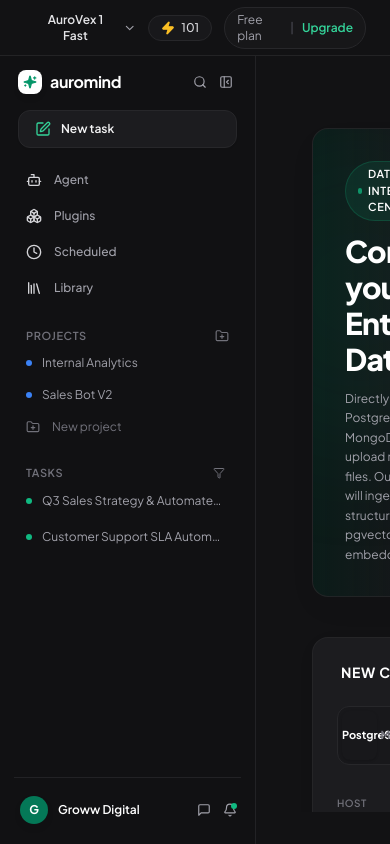
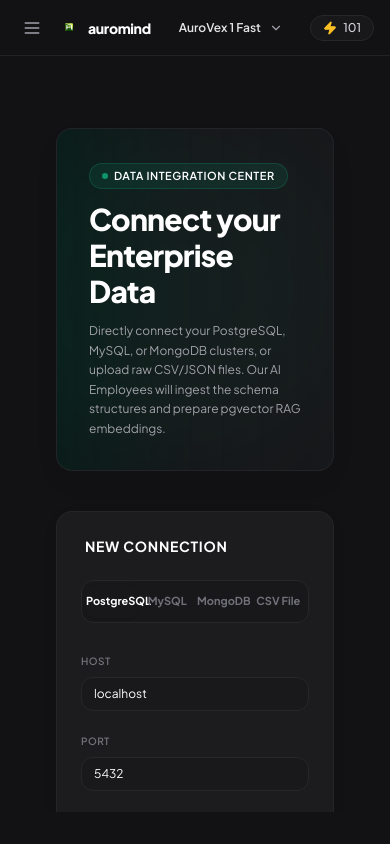
Before and after one commit to growwdigitel-arch/auromindai, a Next.js app in the folder frontend/: page /dashboard in a window 390 px wide. Built offline with nearby package versions, Linux system fonts and the light colour scheme.

Commit message:
feat: make dashboard and sidebar fully responsive on mobile screen sizes

```diff
--- a/frontend/components/chat/Sidebar.tsx
+++ b/frontend/components/chat/Sidebar.tsx
@@ -17,14 +17,15 @@
   ChevronRight,
   MessageSquare,
   Bell,
-  LogOut
+  LogOut,
+  X
 } from 'lucide-react';
 import { useChatStore } from '@/lib/store/useChatStore';
 
 export function Sidebar() {
   const pathname = usePathname();
   const router = useRouter();
-  const { conversations, activeChatId, setActiveChatId, createNewChat } = useChatStore();
+  const { conversations, activeChatId, setActiveChatId, createNewChat, sidebarOpen, setSidebarOpen } = useChatStore();
   const [showProfileMenu, setShowProfileMenu] = useState(false);
 
   const handleLogout = () => {
@@ -43,6 +44,7 @@
   const handleNewTask = () => {
     const newId = createNewChat();
     router.push(`/dashboard?id=${newId}`);
+    setSidebarOpen(false);
   };
 
   const handleNewProject = () => {
@@ -53,22 +55,47 @@
   };
 
   return (
-    <aside className="w-64 h-full bg-[#111113] text-zinc-300 flex flex-col justify-between p-3.5 select-none border-r border-zinc-800/80 font-sans">
+    <>
+      {/* Backdrop overlay (visible on mobile only when sidebar is open) */}
+      {sidebarOpen && (
+        <div
+          onClick={() => setSidebarOpen(false)}
+          className="fixed inset-0 bg-black/60 z-40 md:hidden animate-in fade-in duration-200"
+        />
+      )}
+
+      {/* Sidebar container */}
+      <aside
+        className={`
+          fixed inset-y-0 left-0 z-50 md:relative md:z-auto
+          w-64 h-full bg-[#111113] text-zinc-300 flex flex-col justify-between p-3.5 select-none border-r border-zinc-800/80 font-sans
+          transition-transform duration-300 ease-in-out md:transition-none shrink-0
+          ${sidebarOpen ? 'translate-x-0' : '-translate-x-full md:translate-x-0'}
+        `}
+      >
         {/* Top Section */}
-      <div className="flex flex-col gap-4 overflow-hidden">
+        <div className="flex flex-col gap-4 overflow-hidden flex-1">
           {/* Brand Header */}
           <div className="flex items-center justify-between px-1">
-          <Link href="/dashboard" className="flex items-center gap-2 text-base font-bold text-white tracking-tight">
+            <Link href="/dashboard" onClick={() => setSidebarOpen(false)} className="flex items-center gap-2 text-base font-bold text-white tracking-tight">
               <div className="w-6 h-6 rounded-lg bg-white text-black flex items-center justify-center font-bold shadow-soft">
                 <Sparkles className="w-3.5 h-3.5 text-emerald-600 fill-emerald-600" />
               </div>
               <span>auromind</span>
             </Link>
             <div className="flex items-center gap-1 text-zinc-400">
-            <button className="p-1 rounded-lg hover:text-white hover:bg-zinc-800/60 transition-colors">
+              {/* Close Button for mobile */}
+              <button
+                onClick={() => setSidebarOpen(false)}
+                className="md:hidden p-1 rounded-lg hover:text-white hover:bg-zinc-800/60 transition-colors"
+              >
+                <X className="w-4 h-4" />
+              </button>
+
+              <button className="hidden md:block p-1 rounded-lg hover:text-white hover:bg-zinc-800/60 transition-colors">
                 <Search className="w-3.5 h-3.5" />
               </button>
-            <button className="p-1 rounded-lg hover:text-white hover:bg-zinc-800/60 transition-colors">
+              <button className="hidden md:block p-1 rounded-lg hover:text-white hover:bg-zinc-800/60 transition-colors">
                 <PanelLeftClose className="w-3.5 h-3.5" />
               </button>
             </div>
@@ -93,6 +120,7 @@
                 <Link
                   key={idx}
                   href={item.href}
+                  onClick={() => setSidebarOpen(false)}
                   className={`w-full flex items-center gap-3 px-3 py-2 rounded-xl text-xs font-medium transition-all ${
                     isActive
                       ? 'bg-zinc-800/90 text-white font-semibold shadow-soft'
@@ -107,7 +135,7 @@
           </nav>
 
           {/* Projects Section */}
-        <div className="pt-2 space-y-1">
+          <div className="pt-2 space-y-1 shrink-0">
             <div className="flex items-center justify-between px-3 text-[11px] font-semibold text-zinc-500 uppercase tracking-wider mb-1">
               <span>Projects</span>
               <button onClick={handleNewProject} className="hover:text-zinc-300">
@@ -117,6 +145,7 @@
             {projects.map((proj, idx) => (
               <div
                 key={idx}
+                onClick={() => setSidebarOpen(false)}
                 className="flex items-center gap-2.5 px-3 py-1.5 rounded-xl text-xs text-zinc-400 hover:bg-zinc-800/40 hover:text-zinc-200 cursor-pointer transition-colors"
               >
                 <span className="w-1.5 h-1.5 rounded-full bg-blue-500 shrink-0" />
@@ -145,6 +174,7 @@
                 onClick={() => {
                   setActiveChatId(chat.id);
                   router.push(`/dashboard?id=${chat.id}`);
+                  setSidebarOpen(false);
                 }}
                 className={`group flex items-center justify-between px-3 py-2 rounded-xl text-xs cursor-pointer transition-all ${
                   activeChatId === chat.id
@@ -162,7 +192,7 @@
         </div>
 
         {/* Bottom User Enterprise Profile Bar */}
-      <div className="pt-3 border-t border-zinc-800/80 relative">
+        <div className="pt-3 border-t border-zinc-800/80 relative mt-auto shrink-0">
           {showProfileMenu && (
             <div className="absolute bottom-full left-0 mb-2 w-full bg-[#18181b] border border-zinc-800 rounded-xl p-1.5 shadow-xl animate-in fade-in slide-in-from-bottom-2 duration-150 z-50">
               <button
@@ -200,5 +230,6 @@
           </div>
         </div>
       </aside>
+    </>
   );
 }
--- a/frontend/components/ui/Navbar.tsx
+++ b/frontend/components/ui/Navbar.tsx
@@ -1,11 +1,12 @@
 'use client';
 
 import React, { useState } from 'react';
-import { ChevronDown, Sparkles, Zap } from 'lucide-react';
+import { ChevronDown, Sparkles, Zap, Menu } from 'lucide-react';
+import Image from 'next/image';
 import { useChatStore } from '@/lib/store/useChatStore';
 
 export function Navbar() {
-  const { selectedModel, setSelectedModel } = useChatStore();
+  const { selectedModel, setSelectedModel, sidebarOpen, setSidebarOpen } = useChatStore();
   const [modelOpen, setModelOpen] = useState(false);
 
   const models = [
@@ -15,16 +16,32 @@
   ];
 
   return (
-    <header className="h-14 w-full bg-[#121214] text-white flex items-center justify-between px-6 border-b border-zinc-800/80 font-sans select-none">
-      {/* Left: Model Switcher */}
-      <div className="relative">
+    <header className="h-14 w-full bg-[#121214] text-white flex items-center justify-between px-4 md:px-6 border-b border-zinc-800/80 font-sans select-none">
+      {/* Left: Hamburger menu + Brand (mobile) / Model Switcher (desktop) */}
+      <div className="flex items-center gap-2.5">
+        {/* Hamburger Menu Button */}
         <button
-          onClick={() => setModelOpen(!modelOpen)}
-          className="flex items-center gap-2 px-3 py-1.5 rounded-xl text-xs font-semibold text-zinc-200 hover:bg-zinc-800/60 transition-colors"
+          onClick={() => setSidebarOpen(!sidebarOpen)}
+          className="md:hidden p-1.5 rounded-lg text-zinc-400 hover:text-white hover:bg-zinc-800/60 transition-colors"
         >
-          <span>{selectedModel}</span>
-          <ChevronDown className="w-3.5 h-3.5 text-zinc-400" />
+          <Menu className="w-5 h-5" />
         </button>
+
+        {/* Brand Logo & Name (visible on mobile only) */}
+        <div className="flex md:hidden items-center gap-2 mr-2">
+          <Image src="/logo.png" alt="AuromindAI" width={22} height={22} unoptimized className="rounded-md" />
+          <span className="text-sm font-black text-white tracking-tight">auromind</span>
+        </div>
+
+        {/* Model Switcher Dropdown */}
+        <div className="relative">
+          <button
+            onClick={() => setModelOpen(!modelOpen)}
+            className="flex items-center gap-2 px-2.5 py-1.5 rounded-xl text-xs font-semibold text-zinc-200 hover:bg-zinc-800/60 transition-colors"
+          >
+            <span>{selectedModel}</span>
+            <ChevronDown className="w-3.5 h-3.5 text-zinc-400" />
+          </button>
 
         {modelOpen && (
           <div className="absolute top-10 left-0 w-64 rounded-xl bg-zinc-900 border border-zinc-800 shadow-floating p-1.5 z-50 animate-in fade-in">
@@ -58,6 +75,7 @@
           </div>
         )}
       </div>
+    </div>
 
       {/* Right: Credits Counter & Upgrade Plan Pill */}
       <div className="flex items-center gap-3">
@@ -68,7 +86,7 @@
         </div>
 
         {/* Free Plan | Upgrade Pill */}
-        <div className="flex items-center gap-2 px-3 py-1 rounded-full bg-zinc-900/80 border border-zinc-800 text-xs text-zinc-400">
+        <div className="hidden sm:flex items-center gap-2 px-3 py-1 rounded-full bg-zinc-900/80 border border-zinc-800 text-xs text-zinc-400">
           <span>Free plan</span>
           <span className="text-zinc-600">|</span>
           <button className="text-emerald-400 font-semibold hover:underline">
--- a/frontend/lib/store/useChatStore.ts
+++ b/frontend/lib/store/useChatStore.ts
@@ -10,6 +10,7 @@
   activeChatId: string | null;
   searchQuery: string;
   isStreaming: boolean;
+  sidebarOpen: boolean;
 
   setSelectedModel: (model: AIModel) => void;
   setSelectedMode: (mode: AIMode) => void;
@@ -17,6 +18,7 @@
   toggleDeepThink: () => void;
   setSearchQuery: (query: string) => void;
   setActiveChatId: (id: string | null) => void;
+  setSidebarOpen: (open: boolean) => void;
   createNewChat: () => string;
   sendMessage: (content: string, attachments?: string[]) => Promise<void>;
   togglePinChat: (id: string) => void;
@@ -70,6 +72,7 @@
   activeChatId: null,
   searchQuery: '',
   isStreaming: false,
+  sidebarOpen: false,
 
   setSelectedModel: (model) => set({ selectedModel: model }),
   setSelectedMode: (mode) => set({ selectedMode: mode }),
@@ -77,6 +80,7 @@
   toggleDeepThink: () => set((state) => ({ deepThinkEnabled: !state.deepThinkEnabled })),
   setSearchQuery: (query) => set({ searchQuery: query }),
   setActiveChatId: (id) => set({ activeChatId: id }),
+  setSidebarOpen: (open) => set({ sidebarOpen: open }),
 
   createNewChat: () => {
     const newId = `chat-${Date.now()}`;
```
Lines whose indentation alone changed are shown as unchanged.
